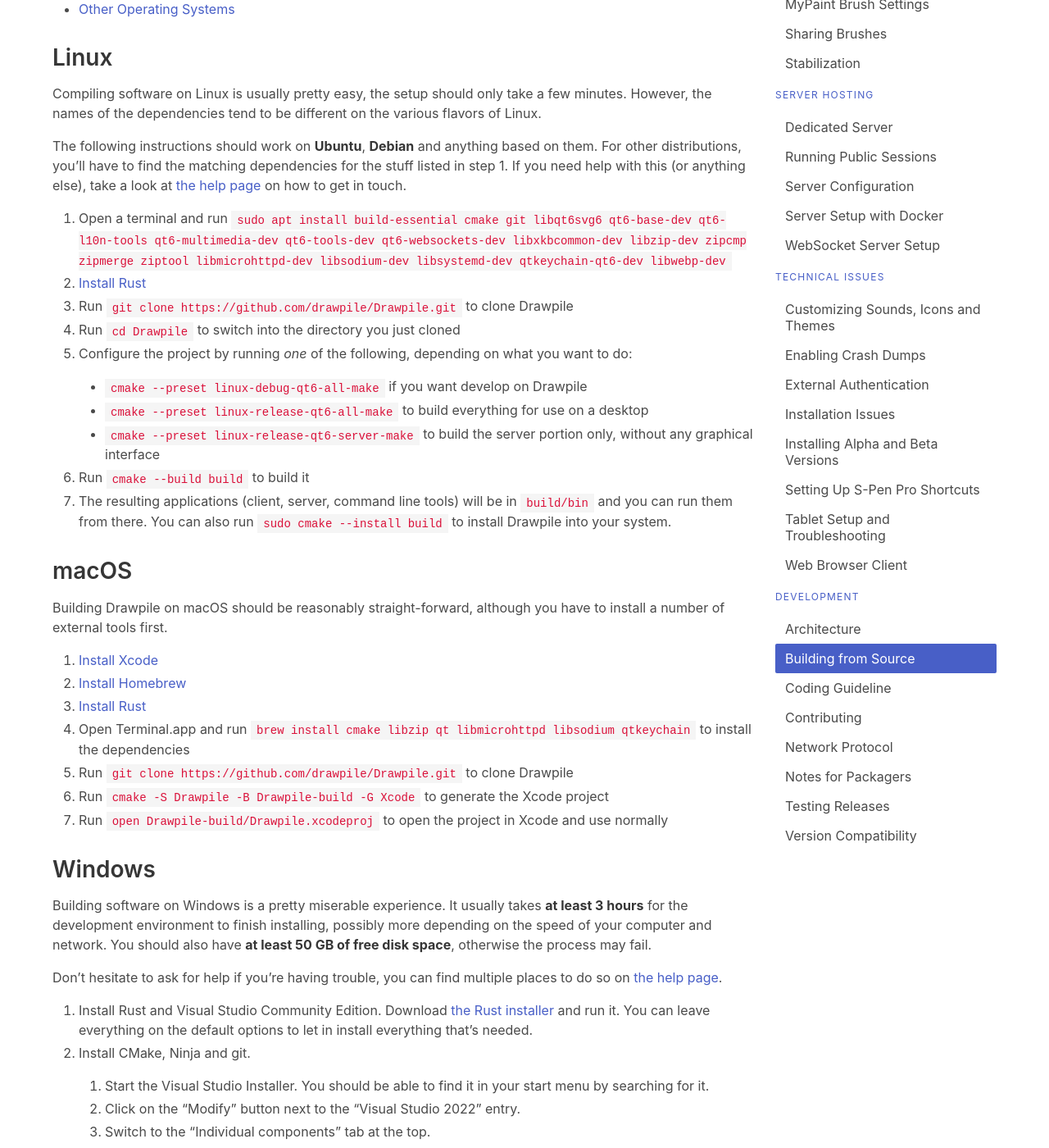
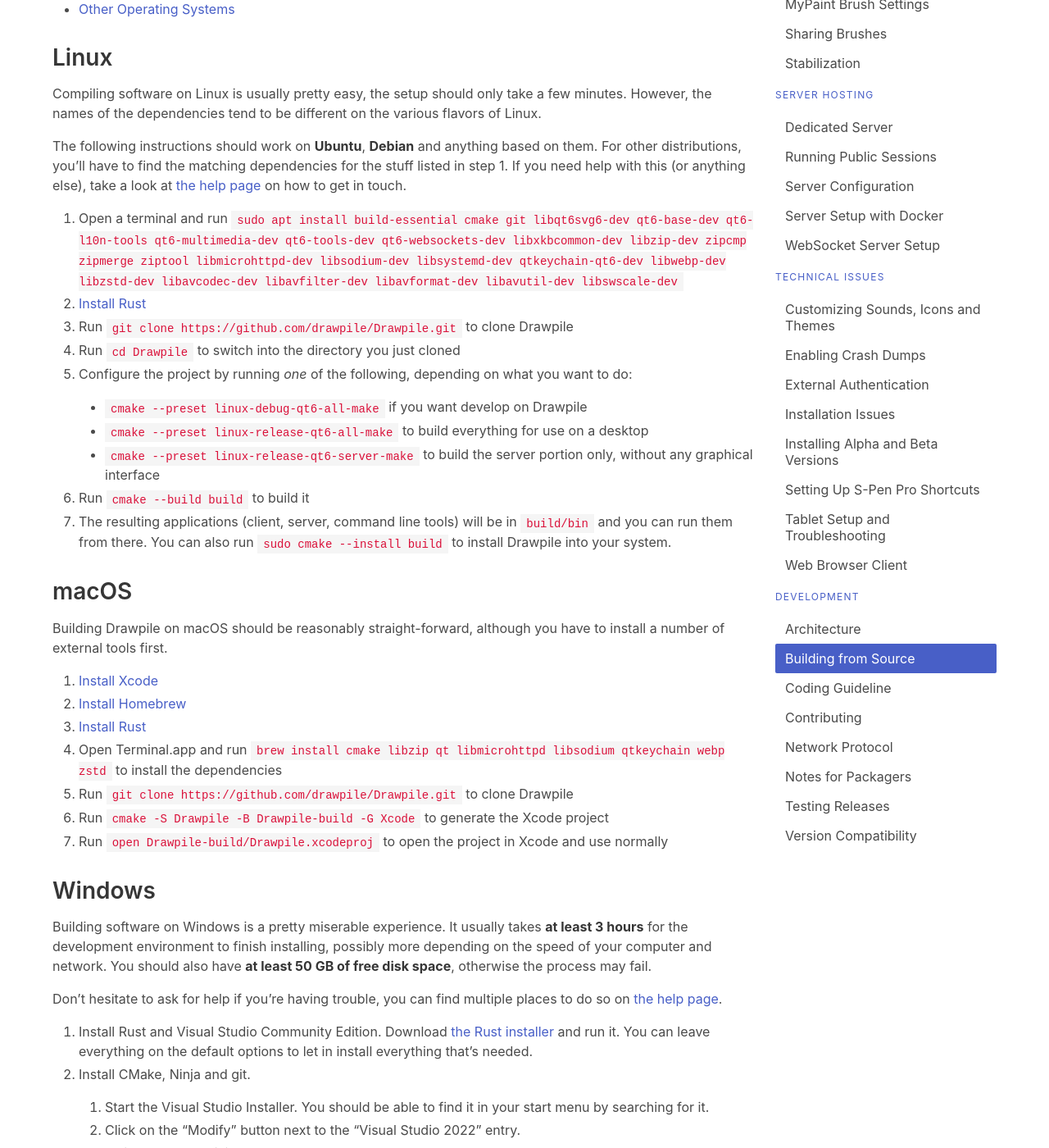
Before and after one commit to drawpile/drawpile.github.io, a Jekyll site: the page built from help/development/buildingfromsource.markdown, in a window 1280 px wide and 1400 px high, scrolled down 563 px. Shown: the whole window at 82% size. Built offline with Jekyll 4.4.1, drawn with Linux system fonts in a browser that asks for light colours; some of the changed text lies outside the part shown.

Commit message:
Update dependencies in build instructions
Adding zstd, webp and libav, the latter only on Linux.

```diff
--- a/help/development/buildingfromsource.markdown
+++ b/help/development/buildingfromsource.markdown
@@ -26,7 +26,7 @@
 
 The following instructions should work on **Ubuntu**, **Debian** and anything based on them. For other distributions, you'll have to find the matching dependencies for the stuff listed in step 1. If you need help with this (or anything else), take a look at [the help page](https://drawpile.net/help/) on how to get in touch.
 
-1. Open a terminal and run `sudo apt install build-essential cmake git libqt6svg6 qt6-base-dev qt6-l10n-tools qt6-multimedia-dev qt6-tools-dev qt6-websockets-dev libxkbcommon-dev libzip-dev zipcmp zipmerge ziptool libmicrohttpd-dev libsodium-dev libsystemd-dev qtkeychain-qt6-dev libwebp-dev`
+1. Open a terminal and run `sudo apt install build-essential cmake git libqt6svg6-dev qt6-base-dev qt6-l10n-tools qt6-multimedia-dev qt6-tools-dev qt6-websockets-dev libxkbcommon-dev libzip-dev zipcmp zipmerge ziptool libmicrohttpd-dev libsodium-dev libsystemd-dev qtkeychain-qt6-dev libwebp-dev libzstd-dev libavcodec-dev libavfilter-dev libavformat-dev libavutil-dev libswscale-dev`
 2. [Install Rust](https://www.rust-lang.org/tools/install){:target="_blank"}
 3. Run `git clone https://github.com/drawpile/Drawpile.git` to clone Drawpile
 4. Run `cd Drawpile` to switch into the directory you just cloned
@@ -44,7 +44,7 @@
 1. [Install Xcode](https://apps.apple.com/us/app/xcode/id497799835?mt=12){:target="_blank"}
 2. [Install Homebrew](https://brew.sh/){:target="_blank"}
 3. [Install Rust](https://www.rust-lang.org/tools/install){:target="_blank"}
-4. Open Terminal.app and run `brew install cmake libzip qt libmicrohttpd libsodium qtkeychain` to install the dependencies
+4. Open Terminal.app and run `brew install cmake libzip qt libmicrohttpd libsodium qtkeychain webp zstd` to install the dependencies
 5. Run `git clone https://github.com/drawpile/Drawpile.git` to clone Drawpile
 6. Run `cmake -S Drawpile -B Drawpile-build -G Xcode` to generate the Xcode project
 7. Run `open Drawpile-build/Drawpile.xcodeproj` to open the project in Xcode and use normally
@@ -75,7 +75,7 @@
     3. Then `bootstrap-vcpkg.bat -disableMetrics` to set up vcpkg.
 5. Install the dependencies:
     1. This step takes really long to complete. Again, make sure you have at least 50 GB of free disk space.
-    2. Run `vcpkg --disable-metrics install --clean-after-build qt5-base:x64-windows qt5-multimedia:x64-windows qt5-svg:x64-windows qt5-tools:x64-windows qt5-translations:x64-windows qt5-websockets:x64-windows kf5archive:x64-windows libmicrohttpd:x64-windows libsodium:x64-windows qtkeychain:x64-windows` to install the dependencies.
+    2. Run `vcpkg --disable-metrics install --clean-after-build qt5-base:x64-windows qt5-multimedia:x64-windows qt5-svg:x64-windows qt5-tools:x64-windows qt5-translations:x64-windows qt5-websockets:x64-windows kf5archive:x64-windows libmicrohttpd:x64-windows libsodium:x64-windows qtkeychain:x64-windows libwebp:x64-windows zstd:x64-windows` to install the dependencies.
         * **Note:** as of April 2024, xz is broken in vcpkg. If you get an error about `https://github.com/tukaani-project/xz/archive/v5.4.4.tar.gz` not being available, you have to apply [this workaround](https://github.com/microsoft/vcpkg/issues/37839#issuecomment-2028011285){:target="_blank"} and run the above command again.
     3. Go do something else for the next several hours while it installs everything.
 6. Build Drawpile:
```
